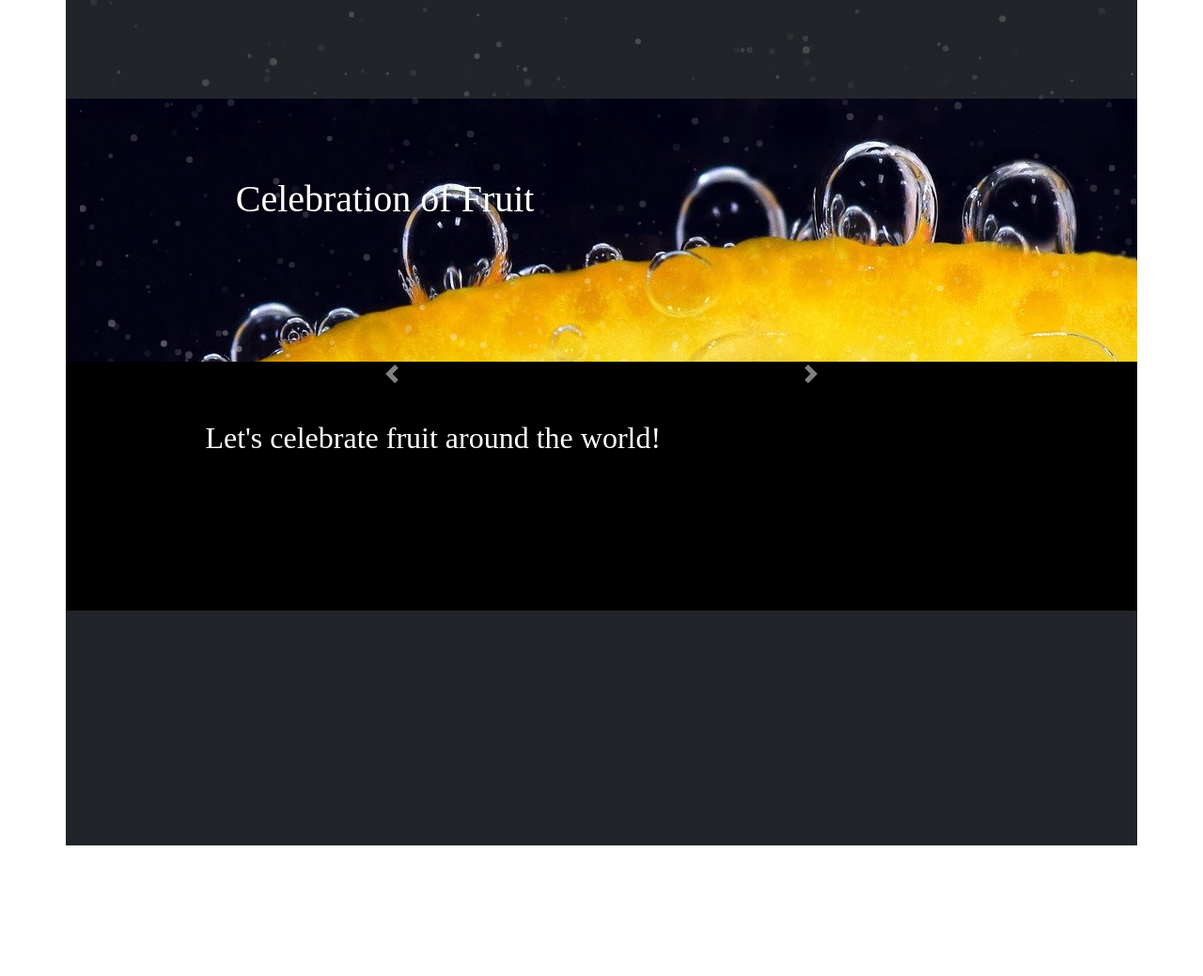
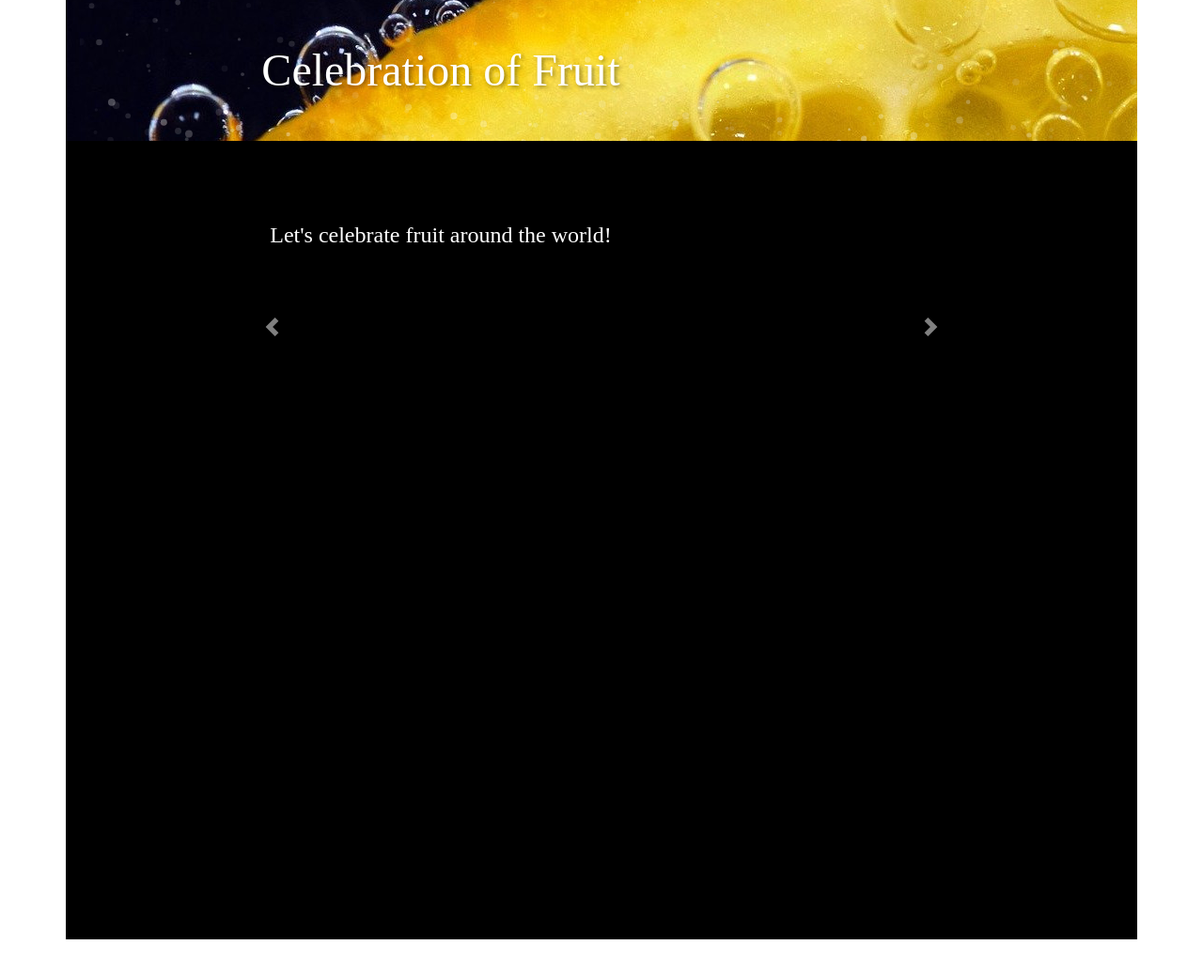
Before and after one commit to Kremzeeq/fruit_app_project, a Flask app: page / in a window 1280 px wide. Shown: the top 1039 px of the page at 94% size. Run offline with Flask 2, Linux system fonts and the light colour scheme; data that the repository does not hold is empty; some libraries are stand-ins or nearby versions; some web fonts are replaced.

Commit message:
updated css for homepage

```diff
--- a/src/static/css/main.css
+++ b/src/static/css/main.css
@@ -2,68 +2,66 @@
 @import url(https://fonts.googleapis.com/css?family=Montserrat:wght@200&display=swap);
 
 #top-section {
-  background-image: url("/static/assets/base_images/orange-3036097_1920_2.jpg");
-  background-repeat: no-repeat;
-  background-position: center center;
-  background-attachment: fixed;
-  position:fixed;
-  right: 0px;
-  left: 0px;
+    background-image: url("/static/assets/base_images/orange-3036097_1920_2.jpg");
+    background-repeat: no-repeat;
+    background-position: left center;
+    background-attachment: fixed;
+    position: fixed;
+    right: 0px;
+    left: 50%;
+    transform: translateX(-50%);
 }
 
 
 h1 {
   position: absolute;
   margin: auto;
-  left: 32%;
+  left: 35%;
   color: #fff;
-  top: 20%;
+  top: 50%;
   font-family: "Calligraffitti";
-  font-weight: normal;
-  font-size: 5em;
+  font-size: 3em !important;
   text-shadow: 2px 2px 4px rgba(0,0,0,0.4);
   transform: translate3d(-50%,-50%,0);
   position: fixed;
 }
 
-
 #facts-block {
-    width: auto;
-    height: 900px;
+    width: 100%;
+    height: 1000px;
     background-color: black;
-    left: 0px;
-    right: 0px;
+    left: 50%;
     position: fixed;
-    right: 0px;
-    left: 0;
     z-index: -1;
-    border-top-style: solid;
-    border-top-width: 250px;
-    border-bottom-width: 250px;
-    border-bottom-style: solid
+    transform: translateX(-50%);
 }
 
-
 #facts-carousel-container {
-    width: 50%;
-    height: 300px;
+    height: 400px;
     background-color: black;
     text-align: left;
-    padding-top: 100px;
-    position: relative;
+    padding-top: 300px;
+    position: fixed;
+    z-index: -1;
+    transform: translateX(-50%);
+    left: 50%;
+    width: 75%;
 }
 
-
+#carousel-info-box {
+    color: #ff0450;
+    opacity: 0.8;
+}
 
 #sub-title {
   position: absolute;
   margin: auto;
-  left: 36%;
-  top: 44%;
+  left: 35%;
+  top: 25%;
   color: #fff;
   font-family: "Calligraffitti";
   font-weight: normal;
-  font-size: 2em;
+  font-size: 1.5em;
   text-shadow: 2px 2px 4px rgba(0,0,0,0.4);
   transform: translate3d(-50%,-50%,0);
   position: fixed;
@@ -72,7 +70,9 @@
 .sub-text {
   font-family: 'Montserrat', sans-serif;
   color: #fff;
-  font-size: 2em;
+  font-size: 1.5em;
+  text-shadow: 2px 2px 4px rgba(0,0,0,0.4);
+  transform: translate3d(-50%,-50%,0);
 }
 
 .d-block {
--- a/src/static/js/main.js
+++ b/src/static/js/main.js
@@ -12,7 +12,8 @@
 
     function initHeader() {
         width = window.innerWidth;
-        height = window.innerHeight/2.75;
+        //height = window.innerHeight/2.75;
+        height = 150;
         target = {x: 0, y: height};
 
         largeContainer = document.getElementById('top-section');
@@ -45,7 +46,8 @@
 
     function resize() {
         width = window.innerWidth;
-        height = window.innerHeight/2.75;
+        //height = window.innerHeight/2.75;
+        height = 150;
         largeContainer.style.height = height+'px';
         canvas.width = width;
         canvas.height = height;
--- a/src/templates/home.html
+++ b/src/templates/home.html
@@ -2,10 +2,8 @@
 
 {% block content %}
 
-
-<p id="sub-title">Let's celebrate fruit around the world!</p>
-
 <div class="container" id="facts-block">
+    <p id="sub-title">Let's celebrate fruit around the world!</p>
     <div class="container" id="facts-carousel-container">
         <br>
         <br>
@@ -17,17 +15,21 @@
                             {% if loop.index == 1 %}
                                 <div class="carousel-item active">
                                   <img class="d-block w-100" src="static/assets/fruit_images/{{ fruit.fruit_image_path }}" alt="{{ fruit.fruit_name }}">
-                                    <div class="carousel-caption">
-                                        <h2>{{ fruit.fruit_name }}</h2>
-                                        <h3>{{ fact.fact_text }}</h3>
+                                    <div class="carousel-caption d-none d-md-block">
+                                        <div class="carousel-info-box">
+                                            <h2>{{ fruit.fruit_name }}</h2>
+                                            <h3>{{ fact.fact_text }}</h3>
+                                        </div>
                                     </div>
                                 </div>
                             {% else %}
                                 <div class="carousel-item" aria-hidden="true">
                                   <img class="d-block w-100" src="static/assets/fruit_images/{{ fruit.fruit_image_path }}" alt="{{ fruit.fruit_name }}">
-                                    <div class="carousel-caption">
-                                        <h2>{{ fruit.fruit_name }}</h2>
-                                        <h3>{{ fact.fact_text }}</h3>
+                                    <div class="carousel-caption d-none d-md-block">
+                                        <div class="carousel-info-box">
+                                            <h2>{{ fruit.fruit_name }}</h2>
+                                            <h3>{{ fact.fact_text }}</h3>
+                                        </div>
                                     </div>
                                 </div>
                             {% endif %}
```
